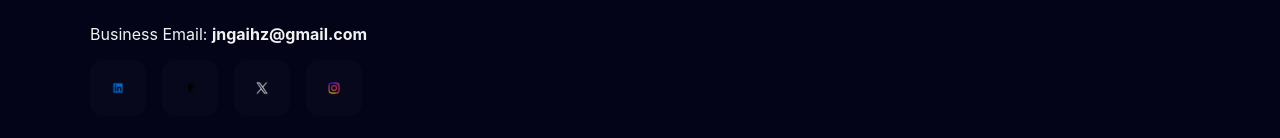
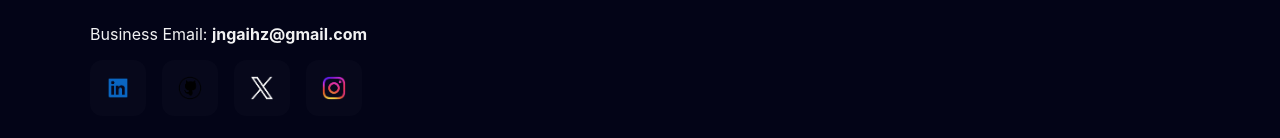
Before and after one commit to jxyd-den/portfolio, a React app: page / in a window 1280 px wide. Shown: the part 3482-3620 px from the top of the page. Built offline with nearby package versions, Linux system fonts and the light colour scheme; the HTML template or start-up script is replaced by a standard one.

Commit message:
Updated social buttons to be bigger visually.

```diff
--- a/src/App.css
+++ b/src/App.css
@@ -410,6 +410,7 @@
   height: 28px;
   object-fit: contain;
   display: block;
+  transform: scale(2);
 }
 
 /* make GitHub PNG icon visible on dark background by inverting its colors */
```
